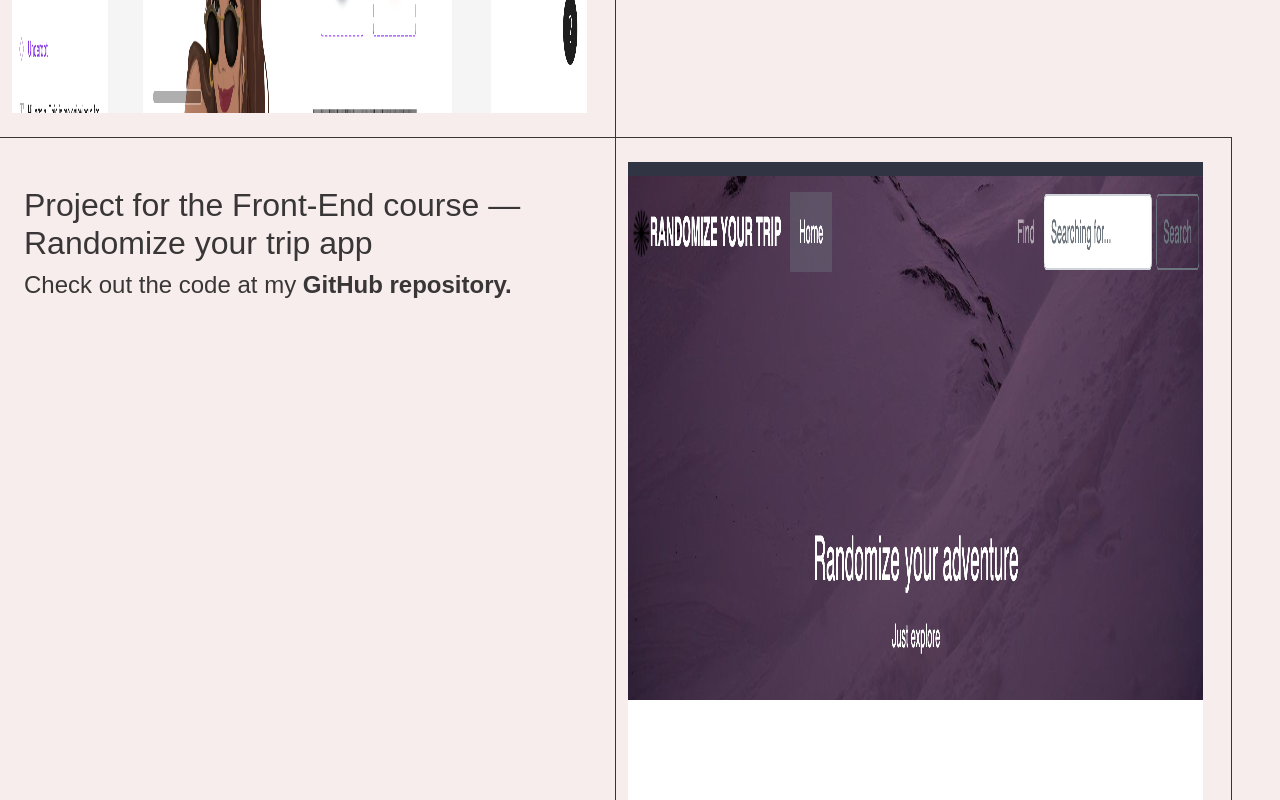
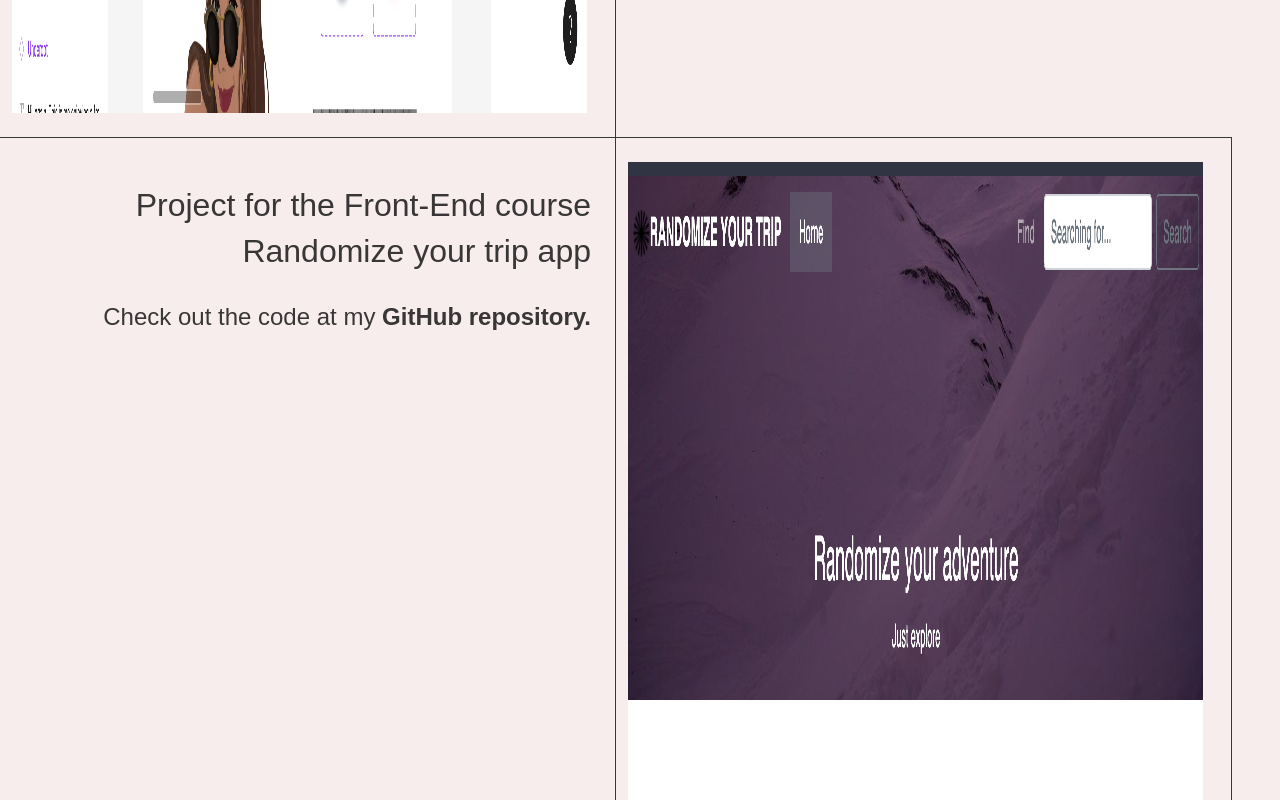
Before and after one commit to prrr17/_PORTFOLIO, a Next.js app: page /designs in a window 1280 px wide. Shown: the part 1960-2760 px from the top of the page. Built offline with nearby package versions, Linux system fonts and the light colour scheme; a web font is replaced by a local one.

Commit message:
some designs added

```diff
--- a/pages/designs.js
+++ b/pages/designs.js
@@ -71,18 +71,18 @@ const designs = () => {
                   <h2 className={`fw-bold ${utilStyles.underlined}`}>
                     This very Portfolio
                   </h2>
+                  <br></br>
                 </Nav.Link>
-
                 <h4> See how I created it</h4>
               </div>
             </div>
           </div>
           <div className='row border-bottom' id='mid'>
-            <div className='col-sm-6 border-end' id='Portfolio text'>
+            <div className='col-sm-6 border-end text-end' id='RandomizeText'>
               <div className='container mt-5'>
-                <h2>
-                  Project for the Front-End course — Randomize your trip app
-                </h2>
+                <h2>Project for the Front-End course </h2>
+                <h2>Randomize your trip app </h2>
+                <br></br>
                 <h4>
                   Check out the code at my{' '}
                   <Link href='https://github.com/prrr17/randomize-your-trip'>
@@ -102,7 +102,7 @@ const designs = () => {
               <div
                 className={` ${utilStyles.profilePicBox} py-4 pe-3 float-end`}
               >
-                <Nav.Link href='/'>
+                <button className='' onClick={()=>alert('Oops, not yet —Working on it!')}>
                   {' '}
                   <a className='' alt='link to to the project'>
                     <Image
@@ -111,7 +111,7 @@ const designs = () => {
                       alt='randomize your trip picture'
                     />
                   </a>
-                </Nav.Link>
+                </button>
               </div>
             </div>
           </div>
```
